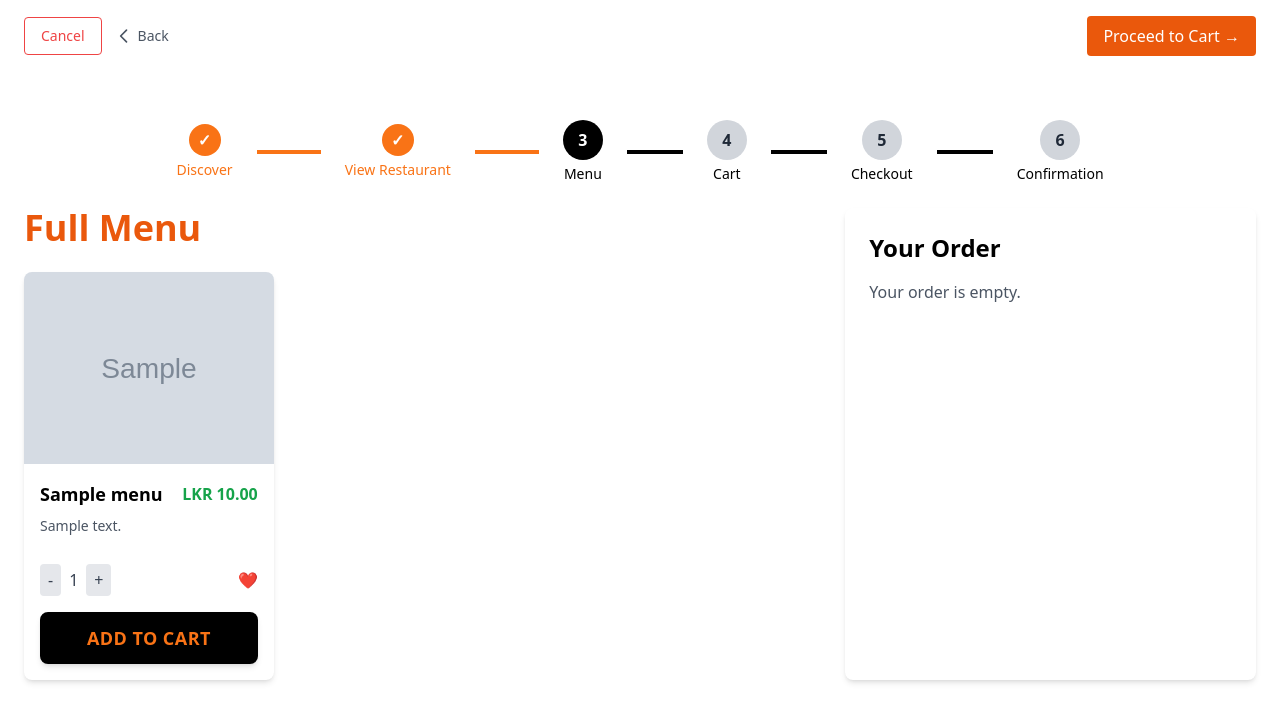
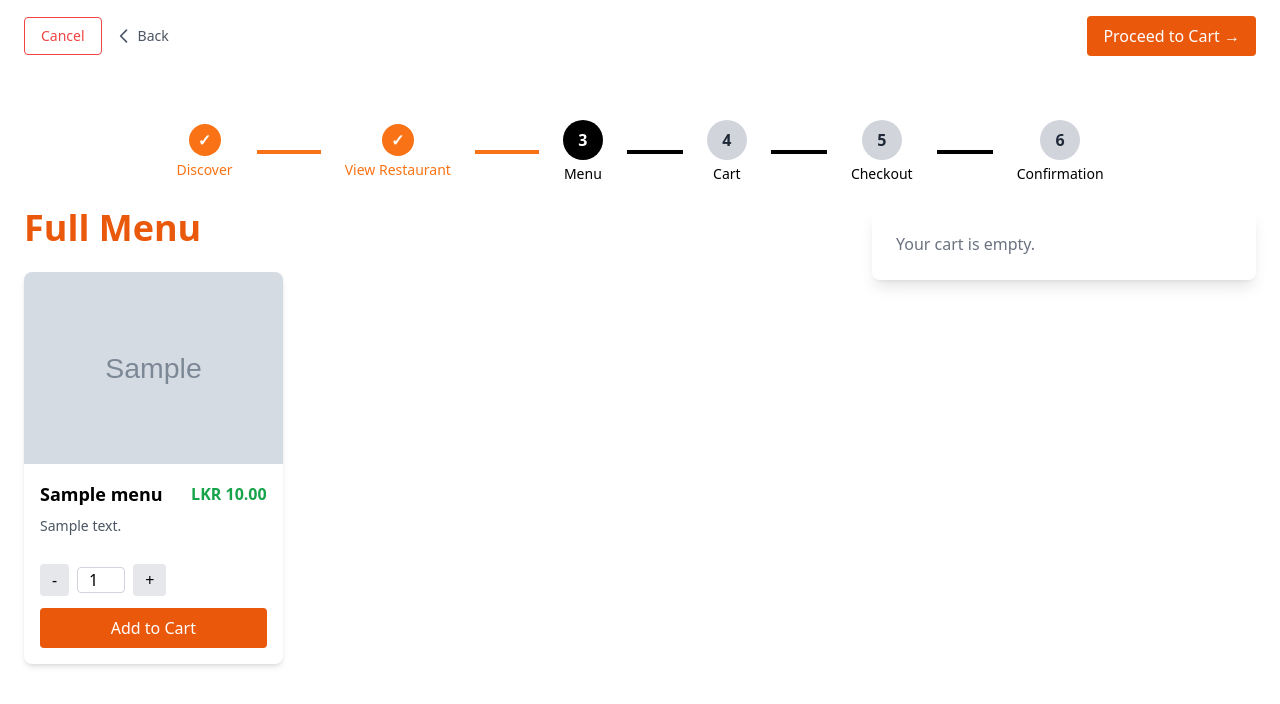
Before and after one commit to M-J-Christina213/swiftdine-web, a PHP site: page /menu.php in a window 1280 px wide. Shown: the part 350-1054 px from the top of the page. After the commit the page ends 1017 px from the top, so only its background shows below. Run offline with PHP 8.4, Linux system fonts and the light colour scheme; tables that the repository leaves empty or names only in its code hold one stand-in row (values such as "Sample post"); grey boxes marked "Sample" are stand-in pictures; some libraries are stand-ins or nearby versions.

Commit message:
in menu.php page- cart is done

```diff
--- /dev/null
+++ b/views/user/cart_summary.php
@@ -0,0 +1,79 @@
+<?php
+session_start();
+include '../../config/db.php';
+
+$session_id = session_id();
+
+$stmt = $conn->prepare("
+    SELECT m.id, m.name, m.price, c.quantity
+    FROM cart c
+    JOIN menus m ON c.menu_id = m.id
+    WHERE c.session_id = ?
+");
+$stmt->bind_param("s", $session_id);
+$stmt->execute();
+$result = $stmt->get_result();
+
+$total = 0;
+$items = [];
+
+while ($row = $result->fetch_assoc()) {
+    $row['subtotal'] = $row['quantity'] * $row['price'];
+    $items[] = $row;
+    $total += $row['subtotal'];
+}
+
+if (empty($items)) {
+    echo '<p class="text-gray-500">Your cart is empty.</p>';
+    exit;
+}
+?>
+
+<ul class="divide-y divide-gray-200 mb-4 max-h-96 overflow-y-auto">
+    <?php foreach ($items as $item): ?>
+    <li class="py-2 flex justify-between items-center">
+        <div>
+            <p class="font-semibold"><?= htmlspecialchars($item['name']) ?></p>
+            <p class="text-sm text-gray-600">Qty: <?= $item['quantity'] ?></p>
+        </div>
+        <div class="flex items-center gap-2">
+            <p class="font-semibold">LKR <?= number_format($item['subtotal'], 2) ?></p>
+            <button onclick="ajaxCart('remove', <?= $item['id'] ?>)" class="text-red-500 hover:text-red-700" title="Remove item">
+                &times;
+            </button>
+        </div>
+    </li>
+    <?php endforeach; ?>
+</ul>
+
+<div class="border-t border-gray-300 pt-4 flex justify-between font-bold text-lg">
+    <span>Total:</span>
+    <span>LKR <?= number_format($total, 2) ?></span>
+</div>
+
+<a href="checkout.php" class="block mt-6 w-full text-center bg-green-600 text-white py-3 rounded hover:bg-green-700 transition">
+    Proceed to Checkout
+</a>
+
+<script>
+function ajaxCart(action, menu_id, quantity=1) {
+    const formData = new FormData();
+    formData.append('action', action);
+    formData.append('menu_id', menu_id);
+    formData.append('quantity', quantity);
+
+    fetch('cart_actions.php', { method: 'POST', body: formData })
+    .then(res => res.json())
+    .then(data => {
+        if (data.status === 'success') {
+            fetch('cart_summary.php')
+            .then(res => res.text())
+            .then(html => {
+                document.getElementById('cart-summary').innerHTML = html;
+            });
+        } else {
+            alert(data.message || 'Failed to update cart');
+        }
+    });
+}
+</script>
--- a/views/user/menu.php
+++ b/views/user/menu.php
@@ -1,18 +1,89 @@
 <?php
+session_start();
 include '../../config/db.php';
 ini_set('display_errors', 1);
 error_reporting(E_ALL);
 
+//  session ID to track user's cart
+$session_id = session_id();
+
+
+// Handle AJAX requests for cart operations
+if (isset($_POST['action'])) {
+    $action = $_POST['action'];
+    $menu_id = intval($_POST['menu_id'] ?? 0);
+    $quantity = intval($_POST['quantity'] ?? 1);
+
+    if ($action === 'add') {
+        // Check if item already in cart
+        $stmt = $conn->prepare("SELECT id, quantity FROM cart WHERE session_id = ? AND menu_id = ?");
+        $stmt->bind_param("si", $session_id, $menu_id);
+        $stmt->execute();
+        $result = $stmt->get_result();
+        if ($row = $result->fetch_assoc()) {
+            // Update quantity
+            $new_quantity = $row['quantity'] + $quantity;
+            $update = $conn->prepare("UPDATE cart SET quantity = ? WHERE id = ?");
+            $update->bind_param("ii", $new_quantity, $row['id']);
+            $update->execute();
+        } else {
+            // Insert new
+            $insert = $conn->prepare("INSERT INTO cart (session_id, menu_id, quantity) VALUES (?, ?, ?)");
+            $insert->bind_param("sii", $session_id, $menu_id, $quantity);
+            $insert->execute();
+        }
+        echo json_encode(['status' => 'success', 'message' => 'Added to cart']);
+        exit;
+    }
+
+    if ($action === 'remove') {
+        $delete = $conn->prepare("DELETE FROM cart WHERE session_id = ? AND menu_id = ?");
+        $delete->bind_param("si", $session_id, $menu_id);
+        $delete->execute();
+        echo json_encode(['status' => 'success', 'message' => 'Removed from cart']);
+        exit;
+    }
+
+    if ($action === 'update') {
+        if ($quantity <= 0) {
+            // Remove if quantity zero or less
+            $delete = $conn->prepare("DELETE FROM cart WHERE session_id = ? AND menu_id = ?");
+            $delete->bind_param("si", $session_id, $menu_id);
+            $delete->execute();
+        } else {
+            $update = $conn->prepare("UPDATE cart SET quantity = ? WHERE session_id = ? AND menu_id = ?");
+            $update->bind_param("isi", $quantity, $session_id, $menu_id);
+            $update->execute();
+        }
+        echo json_encode(['status' => 'success', 'message' => 'Cart updated']);
+        exit;
+    }
+}
+
+
+// Fetch all menu items
 $result = $conn->query("SELECT * FROM menus");
-
 if (!$result) {
     die("Query failed: " . $conn->error);
 }
-
-// Fetch all menu rows into $menus array
 $menus = [];
 while ($row = $result->fetch_assoc()) {
     $menus[] = $row;
+}
+
+// Fetch cart items for current session
+$stmt = $conn->prepare("
+    SELECT c.menu_id, c.quantity, m.name, m.price
+    FROM cart c
+    JOIN menus m ON c.menu_id = m.id
+    WHERE c.session_id = ?
+");
+$stmt->bind_param("s", $session_id);
+$stmt->execute();
+$cart_result = $stmt->get_result();
+$orderItems = [];
+while ($row = $cart_result->fetch_assoc()) {
+    $orderItems[] = $row;
 }
 ?>
 
@@ -22,6 +93,70 @@ while ($row = $result->fetch_assoc()) {
     <meta charset="UTF-8">
     <title>Full Menu</title>
     <script src="https://cdn.tailwindcss.com"></script>
+    <script>
+    // AJAX helper
+    async function ajaxCart(action, menu_id, quantity=1) {
+        const formData = new FormData();
+        formData.append('action', action);
+        formData.append('menu_id', menu_id);
+        formData.append('quantity', quantity);
+
+        const response = await fetch('menu.php', {
+            method: 'POST',
+            body: formData
+        });
+        const data = await response.json();
+        if(data.status === 'success') {
+            // Refresh cart display
+            loadCart();
+        } else {
+            alert('Something went wrong.');
+        }
+    }
+
+    // Load cart summary via AJAX (simple approach)
+    async function loadCart() {
+        const response = await fetch('cart_summary.php'); // We'll create this endpoint below
+        const html = await response.text();
+        document.getElementById('cart-summary').innerHTML = html;
+    }
+
+    // On page load, load cart
+    document.addEventListener('DOMContentLoaded', () => {
+        loadCart();
+
+        // Attach add to cart handlers
+        document.querySelectorAll('.add-to-cart-btn').forEach(btn => {
+            btn.addEventListener('click', (e) => {
+                const menuId = e.target.dataset.menuId;
+                const qtyElem = document.querySelector(`#qty-${menuId}`);
+                const quantity = parseInt(qtyElem.value) || 1;
+                ajaxCart('add', menuId, quantity);
+            });
+        });
+
+        // Attach quantity increment/decrement
+        document.querySelectorAll('.qty-decrease').forEach(btn => {
+            btn.addEventListener('click', (e) => {
+                const menuId = e.target.dataset.menuId;
+                const qtyElem = document.querySelector(`#qty-${menuId}`);
+                let val = parseInt(qtyElem.value) || 1;
+                if(val > 1) val--;
+                qtyElem.value = val;
+            });
+        });
+
+        document.querySelectorAll('.qty-increase').forEach(btn => {
+            btn.addEventListener('click', (e) => {
+                const menuId = e.target.dataset.menuId;
+                const qtyElem = document.querySelector(`#qty-${menuId}`);
+                let val = parseInt(qtyElem.value) || 1;
+                val++;
+                qtyElem.value = val;
+            });
+        });
+    });
+    </script>
 </head>
 
 
@@ -109,7 +244,7 @@ while ($row = $result->fetch_assoc()) {
             <?php foreach ($menus as $menu): ?>
                 <div class="bg-white rounded-lg shadow-md overflow-hidden hover:shadow-lg transition-all duration-300">
                     <!-- Image -->
-                    <img src="/assets/images/menus/<?= htmlspecialchars($menu['image']) ?>" alt="<?= htmlspecialchars($menu['name']) ?>" class="w-full h-48 object-cover">
+                    <img src="<?= (filter_var($menu['image'], FILTER_VALIDATE_URL) ? $menu['image'] : 'images/' . htmlspecialchars($menu['image'])) ?>" alt="<?= htmlspecialchars($menu['name']) ?>" class="w-full h-48 object-cover">
 
                     <!-- Content -->
                     <div class="p-4">
@@ -125,7 +260,7 @@ while ($row = $result->fetch_assoc()) {
                         <!-- Dietary Tags -->
                         <div class="flex flex-wrap gap-2 mb-4 text-sm">
                             <?php
-                            $tagsArray = array_map('trim', explode(',', $menu['tags']));
+                            $tagsArray = array_map('trim', explode(',', $menu['tags'] ?? ''));
                             foreach ($tagsArray as $tag) {
                                 switch (strtolower($tag)) {
                                     case 'vegetarian':
@@ -145,20 +280,14 @@ while ($row = $result->fetch_assoc()) {
                             ?>
                         </div>
 
-                        <!-- Quantity Selector -->
-                        <div class="flex items-center justify-between mb-4">
-                            <div class="flex items-center space-x-2">
-                                <button class="bg-gray-200 text-gray-700 px-2 py-1 rounded">-</button>
-                                <span class="text-gray-700">1</span>
-                                <button class="bg-gray-200 text-gray-700 px-2 py-1 rounded">+</button>
-                            </div>
-                            <button class="text-gray-500 hover:text-red-500">
-                                ❤️
-                            </button>
+                        <!-- Quantity controls -->
+                        <div class="flex items-center mb-3 gap-2">
+                            <button data-menu-id="<?= $menu['id'] ?>" class="qty-decrease bg-gray-200 rounded px-3 py-1 hover:bg-gray-300">-</button>
+                            <input id="qty-<?= $menu['id'] ?>" type="number" min="1" value="1" class="w-12 text-center rounded border border-gray-300">
+                            <button data-menu-id="<?= $menu['id'] ?>" class="qty-increase bg-gray-200 rounded px-3 py-1 hover:bg-gray-300">+</button>
                         </div>
 
-                        <!-- Add to Cart Button -->
-                        <button class="w-full bg-black text-orange-500 font-semibold text-lg tracking-wide uppercase py-3 rounded-lg shadow-md hover:bg-gray-900 hover:shadow-lg transition duration-300">
+                        <button data-menu-id="<?= $menu['id'] ?>" class="add-to-cart-btn w-full bg-orange-600 text-white py-2 rounded hover:bg-orange-700 transition">
                             Add to Cart
                         </button>
                     </div>
@@ -168,38 +297,10 @@ while ($row = $result->fetch_assoc()) {
     </div>
 
     <!-- Order Summary Sidebar -->
-    <div class="w-full lg:w-1/3 bg-white rounded-lg shadow-md p-6">
-        <h2 class="text-2xl font-bold mb-4">Your Order</h2>
-        <?php if (!empty($orderItems)): ?>
-            <ul class="divide-y divide-gray-200 mb-4">
-                <?php
-                $subtotal = 0;
-                foreach ($orderItems as $item):
-                    $itemTotal = $item['price'] * $item['quantity'];
-                    $subtotal += $itemTotal;
-                    ?>
-                    <li class="py-2 flex justify-between">
-                        <span><?= htmlspecialchars($item['name']) ?> x<?= $item['quantity'] ?></span>
-                        <span>LKR <?= number_format($itemTotal, 2) ?></span>
-                    </li>
-                <?php endforeach; ?>
-            </ul>
-            <?php
-            $tax = $subtotal * 0.1; // Assuming 10% tax
-            $total = $subtotal + $tax;
-            ?>
-            <div class="text-right mb-4">
-                <p>Subtotal: LKR <?= number_format($subtotal, 2) ?></p>
-                <p>Tax (10%): LKR <?= number_format($tax, 2) ?></p>
-                <p class="font-bold">Total: LKR <?= number_format($total, 2) ?></p>
-            </div>
-            <div class="flex flex-col space-y-2">
-                <a href="cart.php" class="bg-orange-500 text-white text-center py-2 rounded hover:bg-orange-600 transition">Go to Cart</a>
-                <button class="bg-green-500 text-white py-2 rounded hover:bg-green-600 transition">Call to Order</button>
-            </div>
-        <?php else: ?>
-            <p class="text-gray-600">Your order is empty.</p>
-        <?php endif; ?>
+    <div id="cart-summary" class="w-full lg:w-96 bg-white rounded-lg shadow-lg p-6 sticky top-6 self-start">
+        <!-- Cart summary will load here by AJAX -->
+        <h2 class="text-2xl font-bold mb-4 text-orange-600">Order Summary</h2>
+        <p>Loading your cart...</p>
     </div>
 
 </div>
```
Also changed, not shown: views/user/cart_action.php (added, +60 -0 lines).
